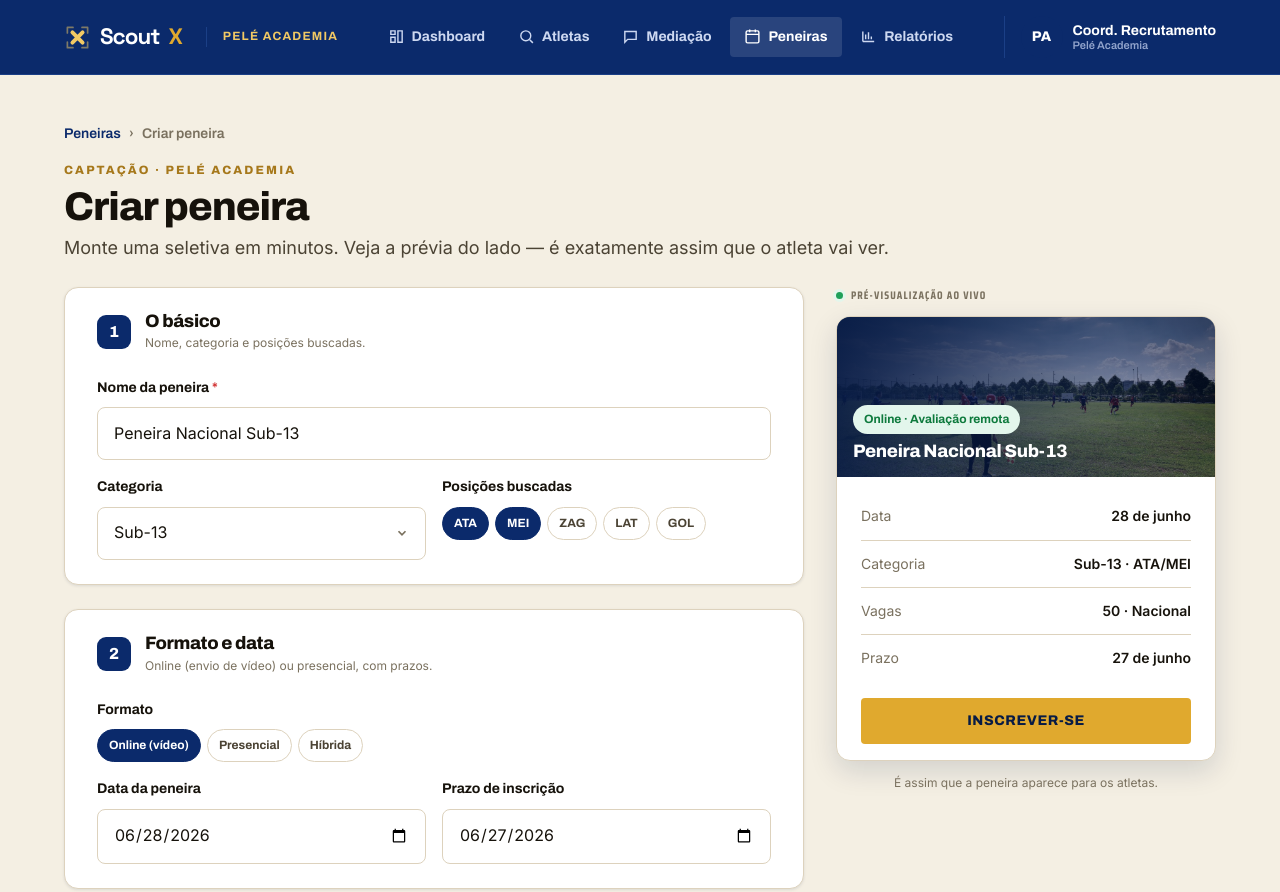
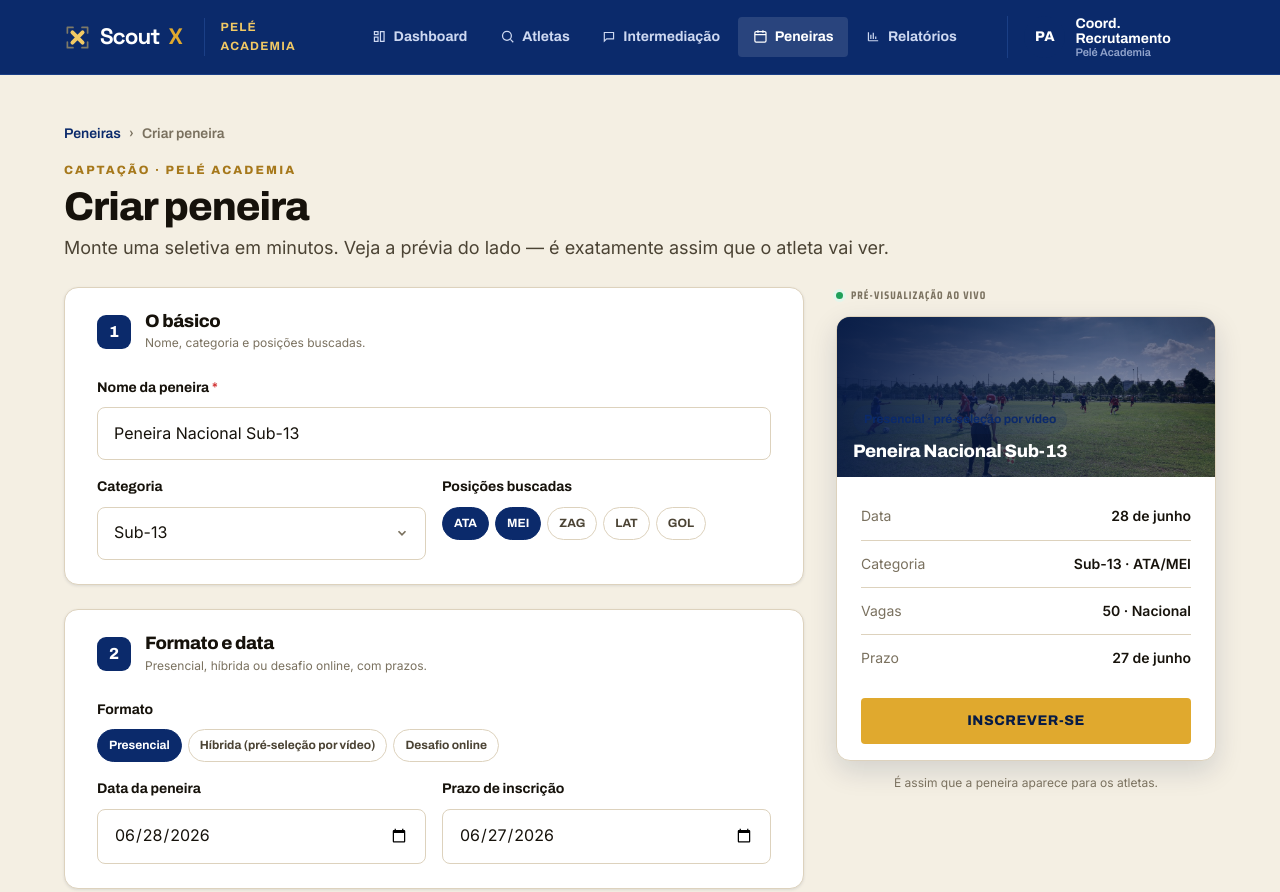
Before and after one commit to Isaacisrael10/ScoutX, a plain HTML site: page app/criar-peneira.html in a window 1280 px wide. Shown: the top 892 px of the page. Drawn offline with Linux system fonts and the light colour scheme; a web font is replaced by a local one.

Commit message:
feat(criar-peneira): alinha a virada — Presencial padrao, pre-selecao por video, nav Intermediacao

```diff
--- a/app/criar-peneira.html
+++ b/app/criar-peneira.html
@@ -28,7 +28,7 @@
     <nav class="app-nav" aria-label="Navegação do recrutador">
       <a href="gestor-dashboard.html"><svg viewBox="0 0 24 24" fill="none" stroke="currentColor" stroke-width="2"><path d="M4 13h6v7H4zM14 4h6v16h-6zM4 4h6v5H4z"/></svg><span>Dashboard</span></a>
       <a href="catalogo.html"><svg viewBox="0 0 24 24" fill="none" stroke="currentColor" stroke-width="2"><circle cx="11" cy="11" r="7"/><path d="M21 21l-4.5-4.5"/></svg><span>Atletas</span></a>
-      <a href="gestor-dashboard.html#mediacao"><svg viewBox="0 0 24 24" fill="none" stroke="currentColor" stroke-width="2"><path d="M4 5h16v11H8l-4 4z"/></svg><span>Mediação</span></a>
+      <a href="gestor-dashboard.html#mediacao"><svg viewBox="0 0 24 24" fill="none" stroke="currentColor" stroke-width="2"><path d="M4 5h16v11H8l-4 4z"/></svg><span>Intermediação</span></a>
       <a href="criar-peneira.html" aria-current="page"><svg viewBox="0 0 24 24" fill="none" stroke="currentColor" stroke-width="2"><rect x="3" y="4" width="18" height="17" rx="2"/><path d="M3 9h18M8 2v4M16 2v4"/></svg><span>Peneiras</span></a>
       <a href="#"><svg viewBox="0 0 24 24" fill="none" stroke="currentColor" stroke-width="2"><path d="M4 19V5M4 19h16M8 16V9M12 16V6M16 16v-4"/></svg><span>Relatórios</span></a>
     </nav>
@@ -76,14 +76,14 @@
         </section>
 
         <section class="form-section">
-          <div class="form-section__head"><span class="form-section__n">2</span><div><h3>Formato e data</h3><p>Online (envio de vídeo) ou presencial, com prazos.</p></div></div>
+          <div class="form-section__head"><span class="form-section__n">2</span><div><h3>Formato e data</h3><p>Presencial, híbrida ou desafio online, com prazos.</p></div></div>
           <div class="form-stack">
             <div class="field">
               <span class="field__label">Formato</span>
               <div class="chip-set" role="group" aria-label="Formato" data-chips="formato">
-                <button type="button" class="chip-toggle" aria-pressed="true">Online (vídeo)</button>
-                <button type="button" class="chip-toggle" aria-pressed="false">Presencial</button>
-                <button type="button" class="chip-toggle" aria-pressed="false">Híbrida</button>
+                <button type="button" class="chip-toggle" aria-pressed="true">Presencial</button>
+                <button type="button" class="chip-toggle" aria-pressed="false">Híbrida (pré-seleção por vídeo)</button>
+                <button type="button" class="chip-toggle" aria-pressed="false">Desafio online</button>
               </div>
             </div>
             <div class="field-row">
@@ -116,7 +116,7 @@
             <label class="upload-cover"><input type="file" id="capa" accept="image/*" hidden><svg viewBox="0 0 24 24" fill="none" stroke="currentColor" stroke-width="2" stroke-linecap="round" stroke-linejoin="round"><rect x="3" y="3" width="18" height="18" rx="2"/><path d="M3 16l5-5 4 4 3-3 6 6"/><circle cx="8.5" cy="8.5" r="1.5"/></svg>Arraste uma foto de capa ou clique para enviar</label>
             <div class="field">
               <label class="field__label" for="desc">Descrição</label>
-              <textarea class="textarea" id="desc">Seletiva nacional para atacantes e meias Sub-13. Avaliação 100% online na 1ª fase; os destaques são convocados para a etapa presencial na Pelé Academia.</textarea>
+              <textarea class="textarea" id="desc">Seletiva presencial nacional para atacantes e meias Sub-13. Pré-seleção por vídeo na 1ª fase; os destaques são convocados para a peneira presencial na Pelé Academia.</textarea>
             </div>
           </div>
         </section>
@@ -135,7 +135,7 @@
             <img id="pv-img" src="../assets/img/peneira-campo.jpg" alt="">
             <div class="nv"></div>
             <div class="ct">
-              <span class="badge badge--success" id="pv-badge">Online · Avaliação remota</span>
+              <span class="badge badge--navy" id="pv-badge">Presencial · pré-seleção por vídeo</span>
               <h4 id="pv-title">Peneira Nacional Sub-13</h4>
             </div>
           </div>
```
